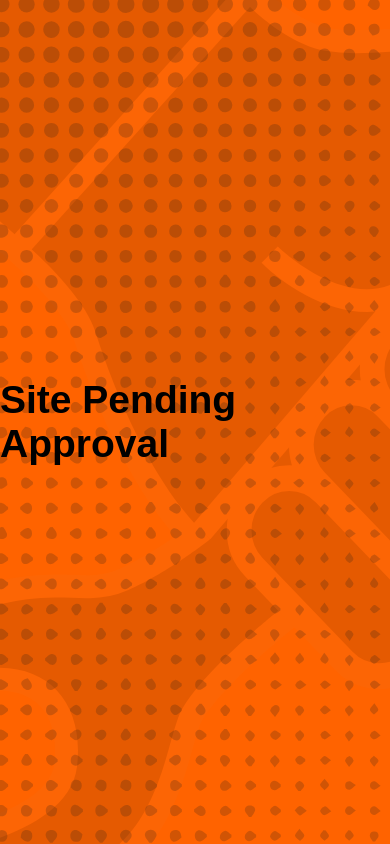
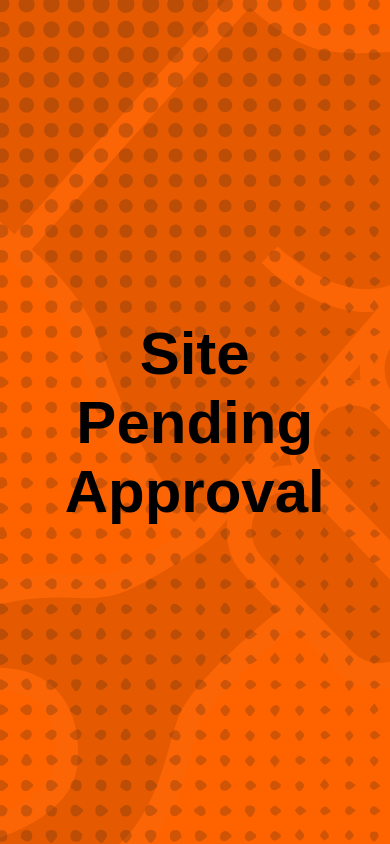
Before and after one commit to Nesmith-Charlesii/nesmith-charlesii.github.io, a React (Create React App) app: page / in a window 390 px wide. Built offline with nearby package versions, Linux system fonts and the light colour scheme; a web font is replaced by a local one.

Commit message:
site pending mobile

```diff
--- a/src/views/main.js
+++ b/src/views/main.js
@@ -10,8 +10,10 @@ import { Testimonial } from '../components/Reviews/testimonials';
 import { Location } from '../components/location';
 import { createUseStyles } from 'react-jss';
 import BookingCta from '../assets/img/cta_bk_2.svg'
+import { useTheme } from '@mui/material';
 
 export const Main = () => {
+    const theme = useTheme();
     const useStyles = createUseStyles({
         footer: {
             backgroundColor: "rgb(21,21,21);",
@@ -36,9 +38,20 @@ export const Main = () => {
             backgroundRepeat: "no-repeat",
             backgroundColor: "rgb(255, 99, 0)",
             '& p': {
-                fontSize: "10vw",
-                fontFamily: "arial, fantasy",
-                fontWeight: 700
+                fontSize: "100px",
+                fontFamily: "arial, helvetica",
+                fontWeight: 700,
+                textAlign: "center",
+                padding: "0px 40px",
+                [theme.breakpoints.down(600)]: {
+                    transform: "scale(.8)"
+                },
+                [theme.breakpoints.down(460)]: {
+                    transform: "scale(.6)"
+                },
+                [theme.breakpoints.down(330)]: {
+                    transform: "scale(.4)"
+                },
             }
         }
     })
```
